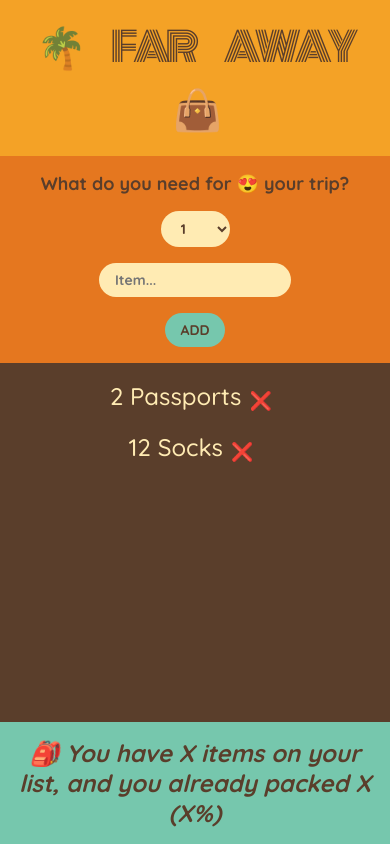
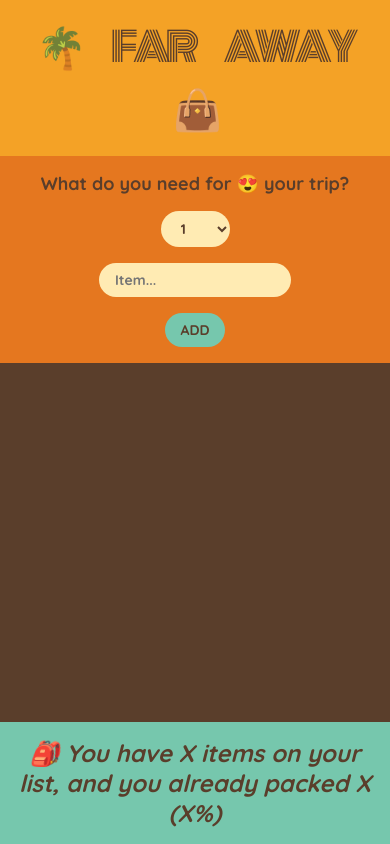
Before and after one commit to mdrakibur179/travel-list, a React (Vite) app: page / in a window 390 px wide. Built offline with nearby package versions, Linux system fonts and the light colour scheme.

Commit message:
added responsive css and lifted the state up

```diff
--- a/src/App.jsx
+++ b/src/App.jsx
@@ -8,11 +8,17 @@ const initialItems = [
 ];
 
 function App() {
+  const [items, setItems] = useState([]);
+
+  function handleAddItems(item) {
+    setItems((items) => [...items, item]);
+  }
+
   return (
     <div className="app">
       <Logo />
-      <Form />
-      <PackingList />
+      <Form onAddItems={handleAddItems} />
+      <PackingList items={items} />
       <Stats />
     </div>
   );
@@ -22,7 +28,7 @@ function Logo() {
   return <h1>🌴 Far Away 👜</h1>;
 }
 
-function Form() {
+function Form({ onAddItems }) {
   const [quantity, setQuantity] = useState(1);
   const [description, setDescription] = useState("");
 
@@ -34,8 +40,10 @@ function Form() {
     setQuantity(1);
     setDescription("");
 
-    const item = { id: Date.now(), description, quantity, packed: false };
-    console.log(item);
+    const newItem = { id: Date.now(), description, quantity, packed: false };
+    console.log(newItem);
+
+    onAddItems(newItem);
   }
 
   return (
@@ -60,11 +68,11 @@ function Form() {
   );
 }
 
-function PackingList() {
+function PackingList({ items }) {
   return (
     <div className="list">
       <ul>
-        {initialItems.map((i) => (
+        {items.map((i) => (
           <Item key={i.id} itemObj={i} />
         ))}
       </ul>
--- a/src/styles/index.css
+++ b/src/styles/index.css
@@ -39,7 +39,7 @@ h1 {
 
 .add-form {
   background-color: #e5771f;
-  padding: 2.8rem 0;
+  padding: 2.8rem 1rem;
   display: flex;
   align-items: center;
   justify-content: center;
```
